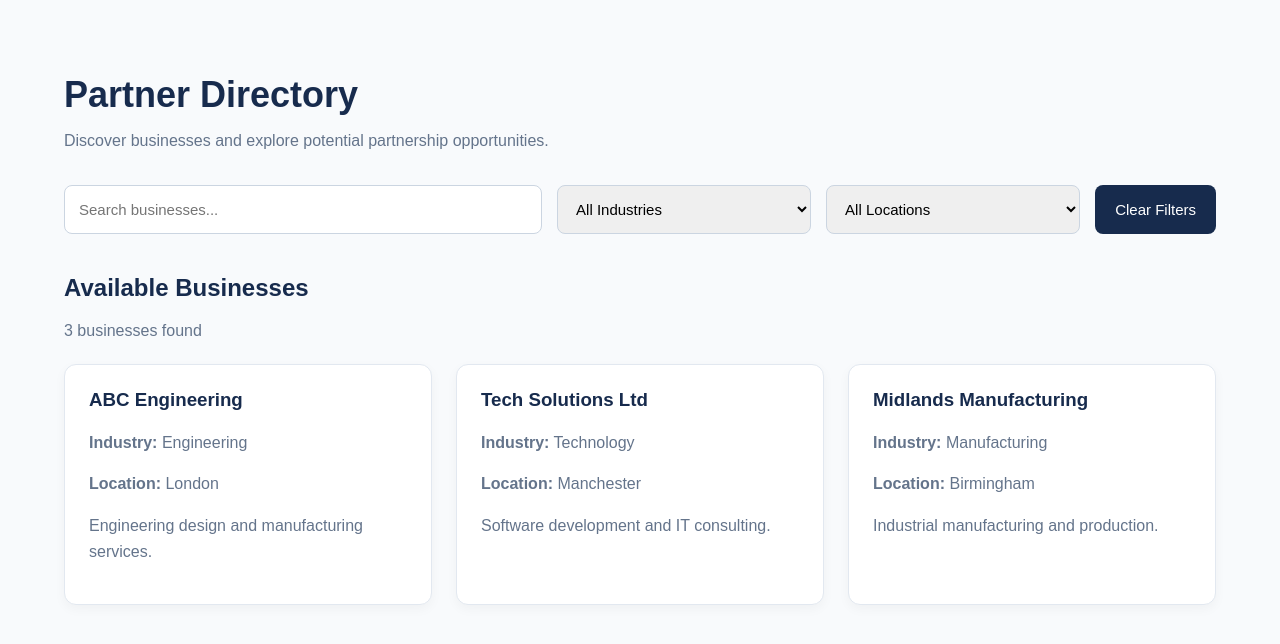
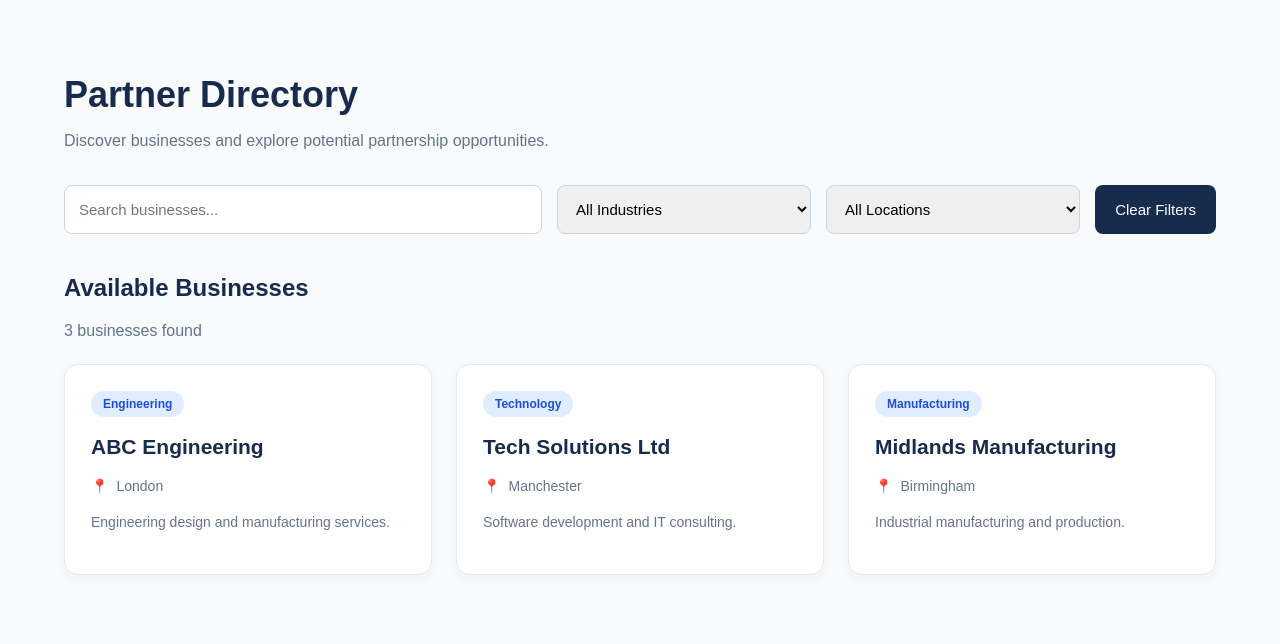
Before and after one commit to Mohamadc-001/cs2801-partner-directory, a React (Vite) app: page / in a window 1280 px wide. Shown: the top 644 px of the page. Built offline with nearby package versions, Linux system fonts and the light colour scheme.

Commit message:
Improve business card design with industry badges and location icons

```diff
--- a/src/App.css
+++ b/src/App.css
@@ -112,3 +112,51 @@
   outline: 3px solid #60a5fa;
   outline-offset: 2px;
 }
+
+/* Improved business cards */
+
+.business-card {
+  background: #ffffff;
+  padding: 26px;
+  border: 1px solid #e2e8f0;
+  border-radius: 14px;
+  box-shadow: 0 4px 12px rgba(0, 0, 0, 0.04);
+  transition: transform 0.2s, box-shadow 0.2s;
+}
+
+.business-card:hover {
+  transform: translateY(-4px);
+  box-shadow: 0 10px 24px rgba(0, 0, 0, 0.1);
+}
+
+.business-card-header {
+  margin-bottom: 18px;
+}
+
+.industry-badge {
+  display: inline-block;
+  background: #e0ecff;
+  color: #1d4ed8;
+  padding: 6px 12px;
+  border-radius: 20px;
+  font-size: 12px;
+  font-weight: 600;
+}
+
+.business-card h3 {
+  color: #172b4d;
+  font-size: 21px;
+  margin-bottom: 16px;
+}
+
+.business-location {
+  display: flex;
+  align-items: center;
+  gap: 8px;
+  font-size: 14px;
+}
+
+.business-description {
+  font-size: 14px;
+  line-height: 1.7;
+}
--- a/src/components/BusinessCard.jsx
+++ b/src/components/BusinessCard.jsx
@@ -1,17 +1,22 @@
 function BusinessCard({ business }) {
   return (
     <article className="business-card">
+      <div className="business-card-header">
+        <span className="industry-badge">
+          {business.industry}
+        </span>
+      </div>
+
       <h3>{business.name}</h3>
 
-      <p>
-        <strong>Industry:</strong> {business.industry}
+      <p className="business-location">
+        <span aria-hidden="true">📍</span>
+        {business.location}
       </p>
 
-      <p>
-        <strong>Location:</strong> {business.location}
+      <p className="business-description">
+        {business.description}
       </p>
-
-      <p>{business.description}</p>
     </article>
   );
 }
```
